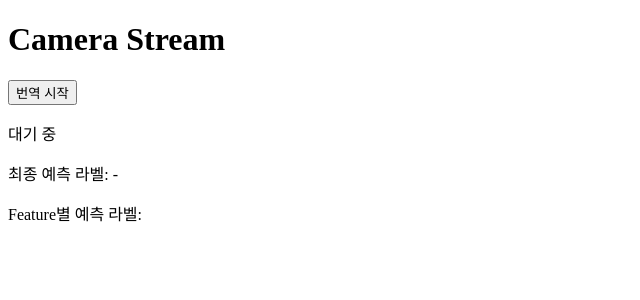
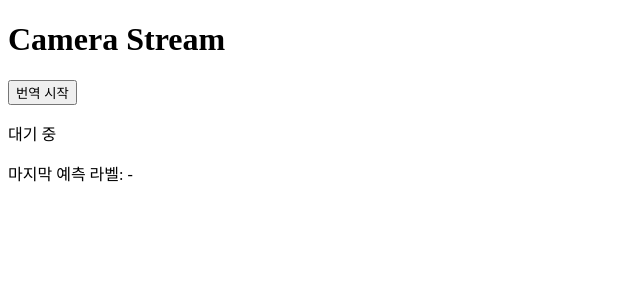
Before and after one commit to wngmlwjd/raspberrypi-signlang-app, a Flask app: page / in a window 1280 px wide. Shown: the top 300 px of the page, without its empty margins (0-640 px from the left). Run offline with Flask 3, Linux system fonts and the light colour scheme.

Commit message:
Update index.html

```diff
--- a/templates/index.html
+++ b/templates/index.html
@@ -14,11 +14,7 @@
 
     <!-- 녹화 상태 표시 -->
     <p id="status">대기 중</p>
-
-    <!-- 최종 예측 라벨 및 feature별 라벨 -->
-    <p>최종 예측 라벨: <span id="pred_label">-</span></p>
-    <p>Feature별 예측 라벨:</p>
-    <div id="feature_labels" style="display:flex; flex-wrap:wrap; gap:5px;"></div>
+    <p>마지막 예측 라벨: <span id="pred_label">-</span></p>
 
     <!-- 랜드마크 미리보기 -->
     <div id="landmarksContainer" style="display:none; margin-bottom:10px;">
@@ -52,26 +48,6 @@
     const landmarksContainer = document.getElementById("landmarksContainer");
     const landmarksDiv = document.getElementById("landmarks");
 
-    const predLabelEl = document.getElementById("pred_label");
-    const featureLabelsDiv = document.getElementById("feature_labels");
-
-    // 최종 라벨 표시
-    if (data.predicted_labels?.final_label) {
-        predLabelEl.textContent = data.predicted_labels.final_label;
-    }
-
-    // feature별 라벨 표시
-    if (data.predicted_labels?.feature_labels) {
-        featureLabelsDiv.innerHTML = "";
-        data.predicted_labels.feature_labels.forEach(label => {
-            const span = document.createElement("span");
-            span.textContent = label;
-            span.style.padding = "2px 5px";
-            span.style.border = "1px solid #ccc";
-            span.style.borderRadius = "3px";
-            featureLabelsDiv.appendChild(span);
-        });
-    }
 
     // 녹화 버튼 클릭
     form.addEventListener("submit", async (e) => {
@@ -109,24 +85,6 @@
         const data = await res.json();
         statusEl.textContent = data.status;
 
-        // 최종 라벨 표시
-        if (data.predicted_labels?.final_label) {
-            predLabelEl.textContent = data.predicted_labels.final_label;
-        }
-
-        // feature별 라벨 표시
-        if (data.predicted_labels?.feature_labels) {
-            featureLabelsDiv.innerHTML = "";
-            data.predicted_labels.feature_labels.forEach(label => {
-                const span = document.createElement("span");
-                span.textContent = label;
-                span.style.padding = "2px 5px";
-                span.style.border = "1px solid #ccc";
-                span.style.borderRadius = "3px";
-                featureLabelsDiv.appendChild(span);
-            });
-        }
-
         // 영상 자동 재생
         if (data.status.includes("프레임 추출 완료") && videoContainer.style.display === "none") {
             const videoUrl = `/recorded_video?time=${new Date().getTime()}`;
@@ -139,7 +97,7 @@
             }
         }
 
-        // 프레임 미리보기
+        // 프레임 미리보기 → 버튼 클릭 후만 표시
         if (videoContainer.style.display === "block" && data.frame_count > 0 && framesContainer.style.display === "none") {
             framesContainer.style.display = "block";
             const totalFrames = data.frame_count;
@@ -149,7 +107,7 @@
             for (let i = 0; i < totalFrames && i < displayCount * step; i += step) {
                 const img = document.createElement("img");
                 img.src = `/frames/frame_${i.toString().padStart(5,'0')}.jpg?time=${new Date().getTime()}`;
-                img.width = 180;
+                img.width = 180;  // 120 → 180
                 framesDiv.appendChild(img);
             }
         }
@@ -164,7 +122,7 @@
             for (let i = 0; i < totalLandmarks && i < displayCount * step; i += step) {
                 const img = document.createElement("img");
                 img.src = `/draw_landmarks/landmark_${i.toString().padStart(5,'0')}.jpg?time=${new Date().getTime()}`;
-                img.width = 180;
+                img.width = 180;  // 120 → 180
                 landmarksDiv.appendChild(img);
             }
         }
```
